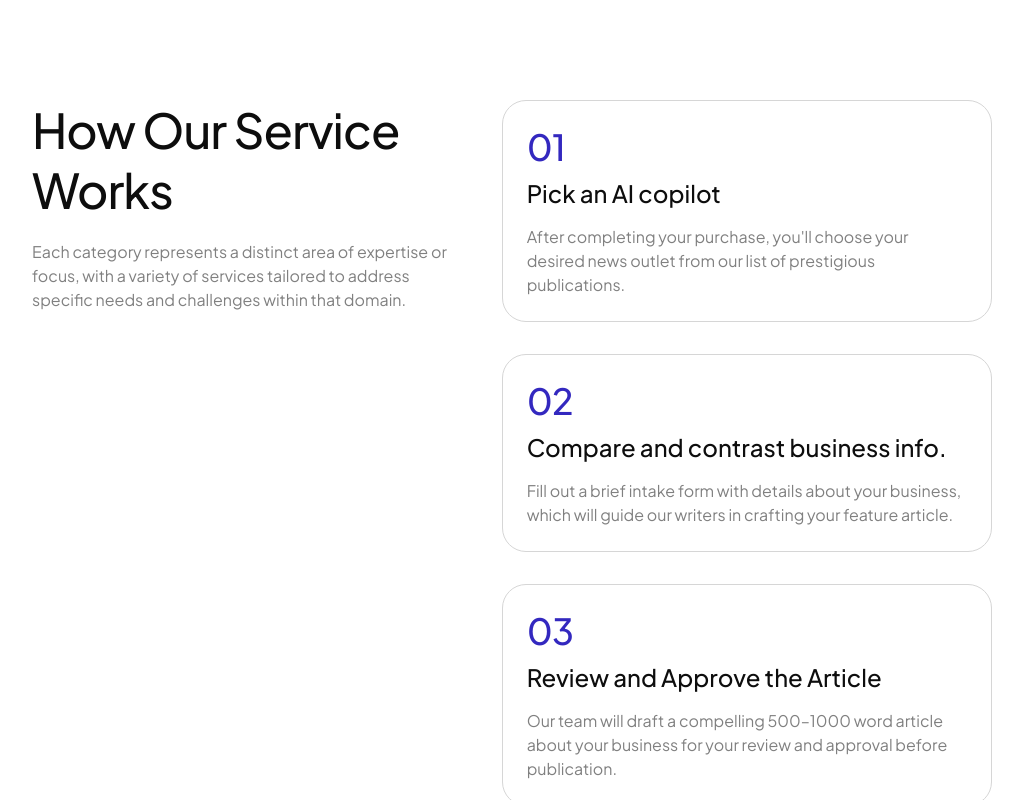
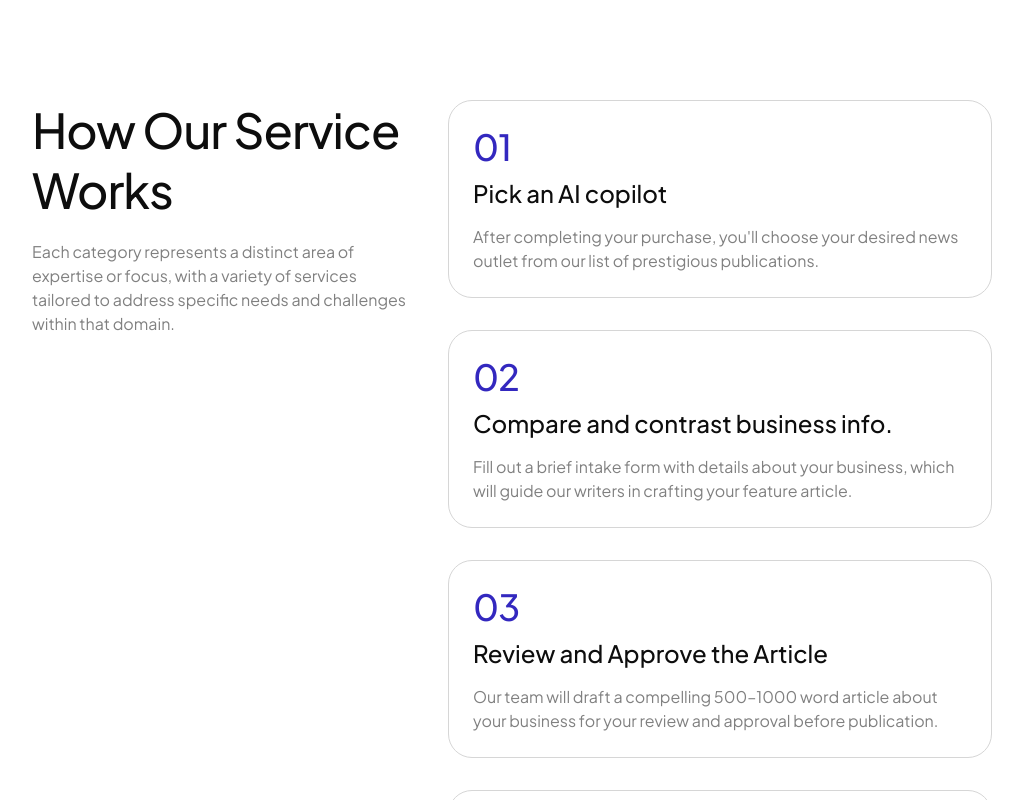
Before and after one commit to anamarisa/imperium, a Next.js app: page /src/components/HowItWorks in a window 1280 px wide. Shown: the top 800 px of the page, without its empty margins (128-1151 px from the left). Built offline with nearby package versions, Linux system fonts and the light colour scheme.

Commit message:
add sticky

```diff
--- a/app/src/components/HowItWorks/page.js
+++ b/app/src/components/HowItWorks/page.js
@@ -51,20 +51,22 @@ export default function HowItWorks() {
   ];
 
   return (
-    <section className="py-25 px-40 bg-white">
+    <section className="py-25 px-40 bg-white relative">
       <div className="flex space-x-8">
-        <div>
+        {/* Left Column - Made sticky */}
+        <div className="sticky top-0 h-screen">
           <h2 className="text-[#0D0D0D] text-5xl leading-[60px] tracking-[-0.02em] font-medium md:text-5xl mb-5">
             How Our Service Works
           </h2>
-          <p className="text-[16px] leading-[24px] font-normal text-[#808080]">
+          <p className="text-[16px] leading-[24px] font-normal text-[#808080] max-w-[400px]">
             Each category represents a distinct area of expertise or focus, with
             a variety of services tailored to address specific needs and
             challenges within that domain.
           </p>
         </div>
 
-        <div className="space-y-8 max-w-[544px]">
+        {/* Right Column - Steps */}
+        <div className="space-y-8 max-w-[544px] flex-grow">
           {steps.map((step, index) => (
             <div
               key={index}
```
